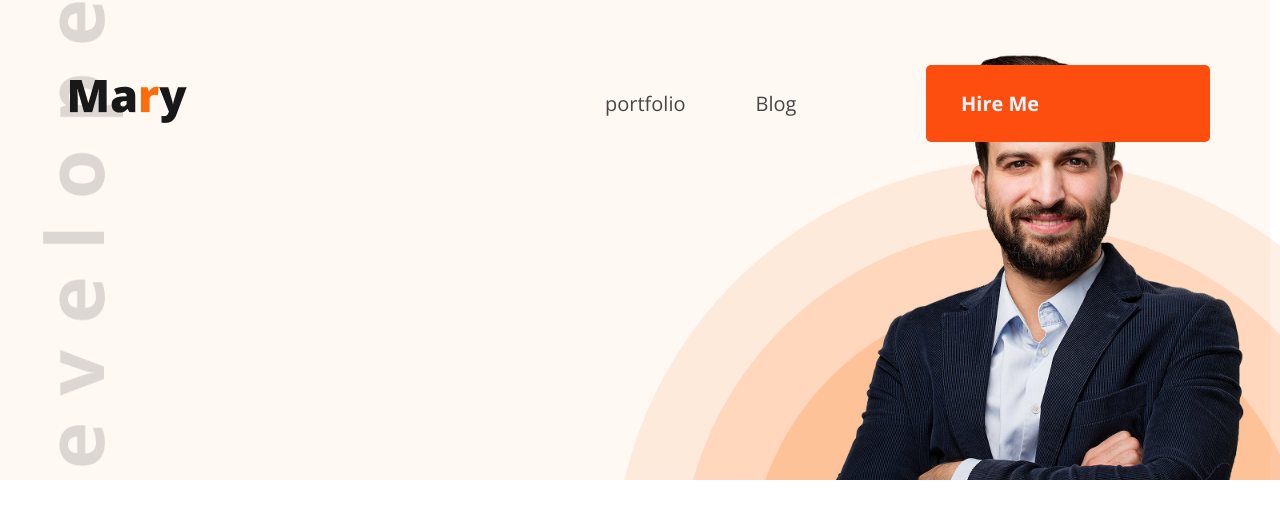
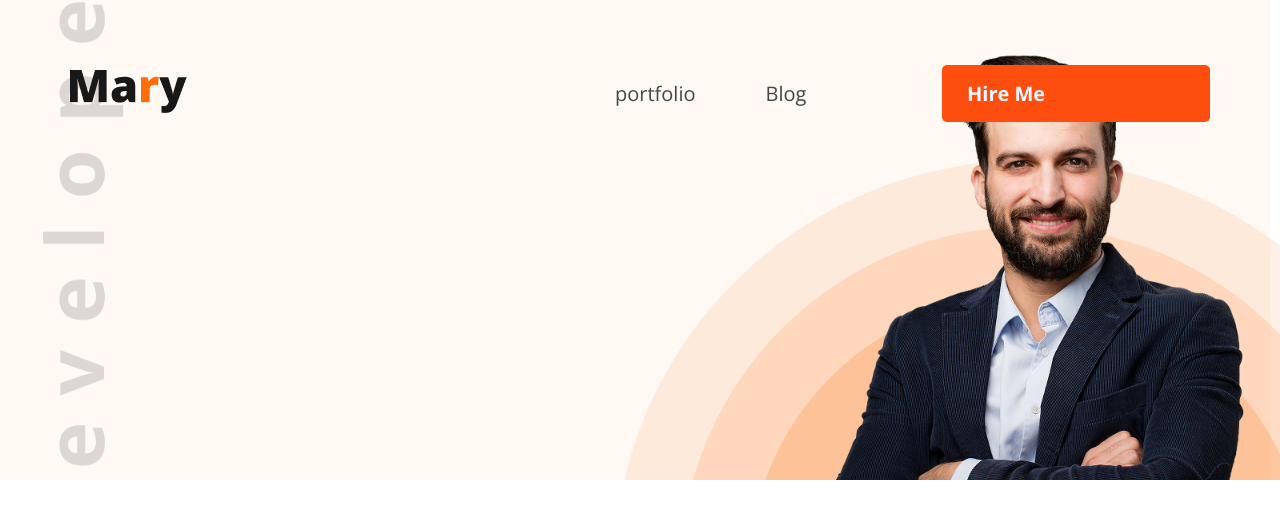
Before and after one commit to mdrifat66/class8, a plain HTML site: page index.html in a window 1280 px wide. Drawn offline with nearby package versions, Linux system fonts and the light colour scheme.

Commit message:
new change

```diff
--- a/css/style.css
+++ b/css/style.css
@@ -36,7 +36,7 @@
               color: #474747;
          }
          .button{
-            padding:25px 35px;
+            padding:15px 25px;
             background: #fd4e0f; ;
             border-radius:5px;
             color: aliceblue;
--- a/index.html
+++ b/index.html
@@ -31,5 +31,15 @@
 
       </section>
  <!-- /* section header part2 end  */ -->
+  <!-- text part start -->
+
+  <section id="textPart">
+
+
+  </section>
+
+
+
+  <!-- text part start -->
 </body>
 </html>
```
